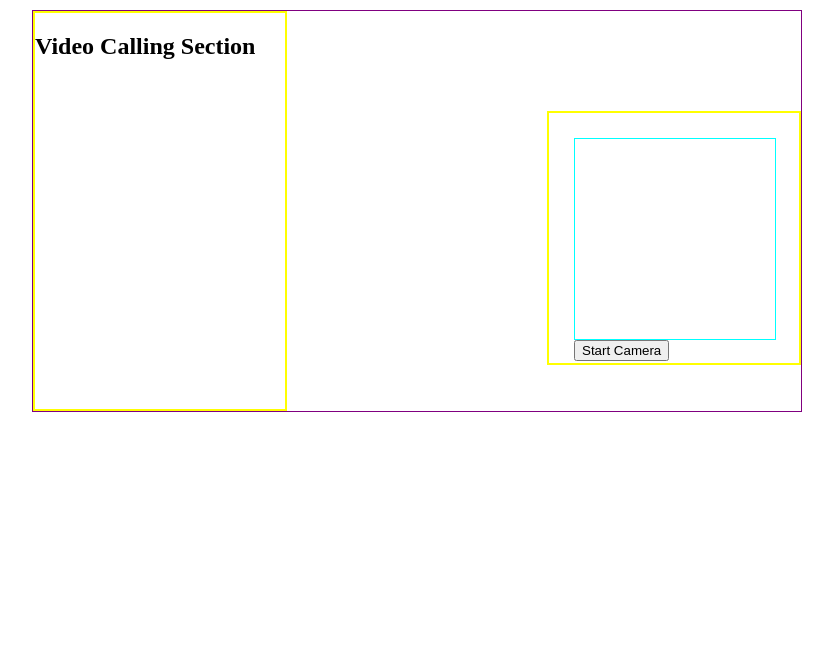
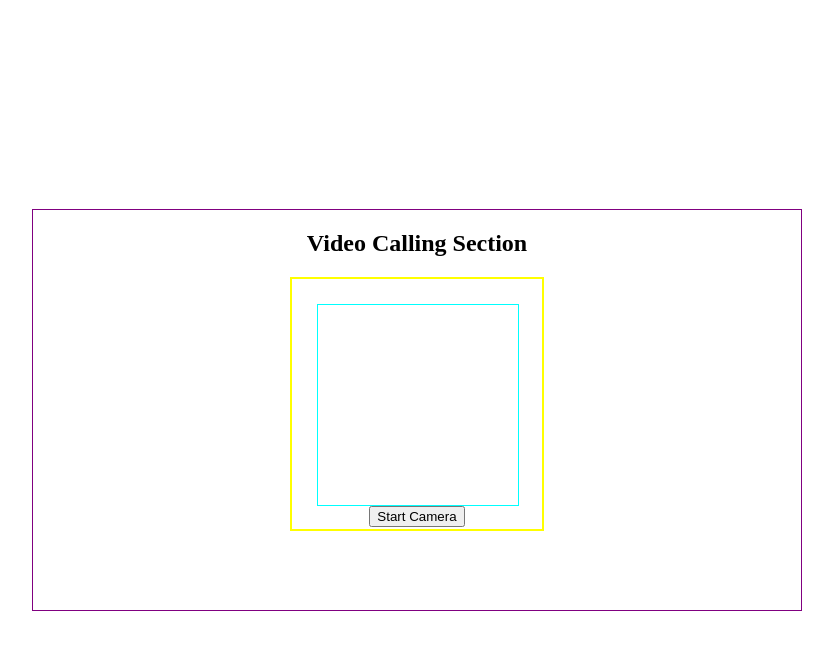
Before and after one commit to Sumitpathak721/SIH2023, a React app in the folder client/: page /scanImage in a window 1280 px wide. Shown: the whole page, without its empty margins (233-1066 px from the left). Built offline with nearby package versions, Linux system fonts and the light colour scheme.

Commit message:
Scan-image-updated

```diff
--- a/client/src/Pages/Home/home.jsx
+++ b/client/src/Pages/Home/home.jsx
@@ -1,4 +1,4 @@
-import React from 'react'
+import React from "react";
 import "./home.css";
 
 function home() {
@@ -14,30 +14,35 @@ function home() {
               <a href="/expertAdvice">Expert Advise</a>
             </ul>
             <ul>
-                <a href="/profile">Expert Advise</a>
+              <a href="/profile">Profile</a>
             </ul>
           </li>
         </nav>
-            <div class='home-body'>
-                <div class='home-icon'>
+        <div class="home-body">
+          <div class="home-icon">
             <h1 id="text-up">C</h1>
             <h1 id="text-down">R</h1>
             <h1 id="text-up">O</h1>
             <h1 id="text-down">P</h1>
           </div>
-                <h1 class="home-icon-cont">
-                    Detection System
-                </h1>
+          <h1 class="home-icon-cont">Detection System</h1>
           <div class="home-operation">
             <div class="home-search-container">
-                        <input type="search" name="input-search" id="home-search-input" placeholder='Search your problem'/>
-                        <button><i class='fa fa-search'></i></button>
+              <input
+                type="search"
+                name="input-search"
+                id="home-search-input"
+                placeholder="Search your problem"
+              />
+              <button>
+                <i class="fa fa-search"></i>
+              </button>
             </div>
           </div>
         </div>
       </div>
     </div>
-  )
+  );
 }
 
-export default home
+export default home;
--- a/client/src/Pages/ScanImage/ScanImage.css
+++ b/client/src/Pages/ScanImage/ScanImage.css
@@ -7,14 +7,16 @@ body {
   flex-direction: column;
   width: 100%;
   align-items: center;
+  justify-content: center;
+  height: 100vh;
   padding: 10px;
+  text-align: center;
 }
 
 .Image-Scan-video-scanner-div {
-  display: flex;
-  justify-content: space-between;
   border: 1px solid purple;
   width: 60%;
+  text-align: center;
   height: 400px;
 }
 .Image-Scan-video-div {
@@ -31,8 +33,8 @@ body {
 .Image-Scan-scanner-btn-div {
   border: 2px solid yellow;
   height: 200px;
+  margin: auto;
   width: 200px;
-  margin-top: 100px;
   padding: 25px;
 }
 
--- a/client/src/Pages/ScanImage/ScanImage.js
+++ b/client/src/Pages/ScanImage/ScanImage.js
@@ -3,8 +3,10 @@ import "./ScanImage.css";
 
 const ScanImage = () => {
   const [capturedImage, setCapturedImage] = useState(null);
+  const [text, setText] = useState("");
   const [isCameraActive, setIsCameraActive] = useState(false);
   const [prevImage, setPrevImage] = useState(false);
+  const [toggleDisabled, settoggleDisabled] = useState(false);
 
   const startCamera = async () => {
     try {
@@ -18,6 +20,8 @@ const ScanImage = () => {
     }
   };
   const captureImage = () => {
+    settoggleDisabled(true);
+    setText("Scanning...");
     const canvas = document.createElement("canvas");
     const video = videoRef.current;
 
@@ -37,9 +41,8 @@ const ScanImage = () => {
   return (
     <section className="Image-Scan-section">
       <div className="Image-Scan-video-scanner-div">
-        <div className="Image-Scan-video-div">
-          <h1>Video Calling Section</h1>
-        </div>
+        <h1>Video Calling Section</h1>
+
         <div className="Image-Scan-scanner-btn-div">
           <div className="Image-Scan-scanner">
             {!prevImage ? (
@@ -64,8 +67,11 @@ const ScanImage = () => {
             <button onClick={startCamera}>Start Camera</button>
           )}
           {isCameraActive && (
-            <button onClick={captureImage}>Capture Image</button>
+            <button onClick={captureImage} disabled={toggleDisabled}>
+              Capture Image
+            </button>
           )}
+          <h1>{text}</h1>
           {/* {capturedImage && (
 
           )} */}
```
Lines whose indentation alone changed are shown as unchanged.
